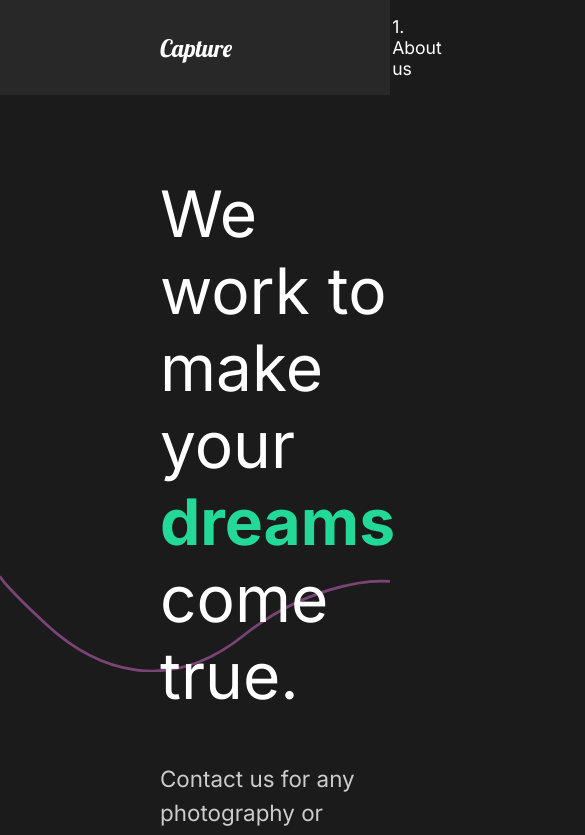
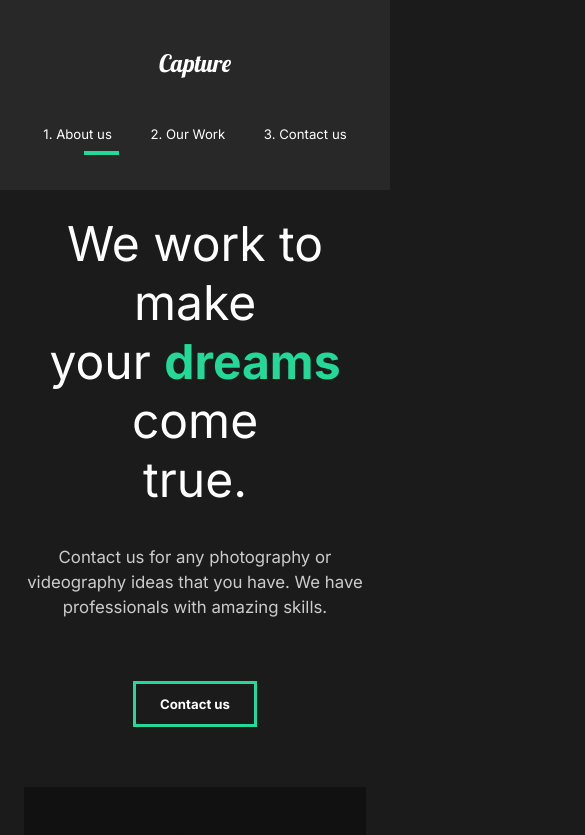
Before and after one commit to fvall/react-capture, a React (Create React App) app: page / in a window 390 px wide. Shown: the top 835 px of the page, 585 px wide, since content can reach past the window. Built offline with nearby package versions, Linux system fonts and the light colour scheme.

Commit message:
final styles and mobile friendly

```diff
--- a/src/components/GlobalStyle.js
+++ b/src/components/GlobalStyle.js
@@ -5,6 +5,15 @@
         margin: 0;
         padding: 0;
         box-sizing: border-box;
+    }
+
+    html {
+        @media (max-width: 1700px) {
+            font-size: 75%;
+        }
+        @media (max-width: 1300px) {
+
+        }
     }
 
     body {
--- a/src/components/Nav.js
+++ b/src/components/Nav.js
@@ -1,8 +1,11 @@
 import React from "react";
 import styled from "styled-components";
 import { Link } from "react-router-dom";
+import { motion } from "framer-motion";
+import { useLocation } from "react-router-dom";
 
 const Nav = () => {
+  const pathname = useLocation();
   return (
     <StyledNav>
       <h1>
@@ -13,12 +16,27 @@
       <ul>
         <li>
           <Link to="/">1. About us</Link>
+          <Line
+            transition={{ duration: 0.75 }}
+            initial={{ width: "0%" }}
+            animate={{ width: pathname.pathname === "/" ? "50%" : "0%" }}
+          />
         </li>
         <li>
           <Link to="/work">2. Our Work</Link>
+          <Line
+            transition={{ duration: 0.75 }}
+            initial={{ width: "0%" }}
+            animate={{ width: pathname.pathname === "/work" ? "50%" : "0%" }}
+          />
         </li>
         <li>
           <Link to="/contact">3. Contact us</Link>
+          <Line
+            transition={{ duration: 0.75 }}
+            initial={{ width: "0%" }}
+            animate={{ width: pathname.pathname === "/contact" ? "50%" : "0%" }}
+          />
         </li>
       </ul>
     </StyledNav>
@@ -53,6 +71,33 @@
     padding-left: 10rem;
     position: relative;
   }
+
+  @media (max-width: 1300px) {
+    flex-direction: column;
+    padding: 2rem 0rem;
+    #logo {
+      display: inline-block;
+      padding: 2rem;
+      font-size: 2rem;
+    }
+    ul {
+      padding: 2rem;
+      justify-content: space-around;
+      width: 100%;
+      li {
+        padding: 0;
+      }
+    }
+  }
+`;
+
+const Line = styled(motion.div)`
+  height: 0.3rem;
+  background: #23d997;
+  width: 0%;
+  position: absolute;
+  bottom: -80%;
+  left: 60%;
 `;
 
 export default Nav;
--- a/src/components/ServicesSection.js
+++ b/src/components/ServicesSection.js
@@ -74,6 +74,9 @@
 const Cards = styled.div`
   display: flex;
   flex-wrap: wrap;
+  @media (max-width: 1300px) {
+    justify-content: center;
+  }
 `;
 
 const Card = styled.div`
--- a/src/components/useScroll.js
+++ b/src/components/useScroll.js
@@ -3,7 +3,7 @@
 
 export const useScroll = () => {
   const controls = useAnimation();
-  const [element, view] = useInView({ threshold: 0.5 });
+  const [element, view] = useInView({ threshold: 0.3 });
   if (view) {
     controls.start("show");
   } else {
--- a/src/pages/ContactUs.js
+++ b/src/pages/ContactUs.js
@@ -46,6 +46,10 @@
   padding: 5rem 10rem;
   color: #353535;
   min-height: 90vh;
+  @media (max-width: 1300px) {
+    padding: 2rem;
+    font-size: 1rem;
+  }
 `;
 
 const Title = styled.div`
--- a/src/pages/OurWork.js
+++ b/src/pages/OurWork.js
@@ -83,6 +83,9 @@
   h2 {
     padding: 1rem 0rem;
   }
+  @media (max-width: 1300px) {
+    padding: 2rem;
+  }
 `;
 
 const Movie = styled(motion.div)`
--- a/src/styles.js
+++ b/src/styles.js
@@ -8,6 +8,12 @@
   justify-content: space-between;
   padding: 5rem 10rem;
   color: white;
+
+  @media (max-width: 1300px) {
+    display: block;
+    padding: 2rem;
+    text-align: center;
+  }
 `;
 
 export const Description = styled.div`
@@ -16,6 +22,12 @@
   padding-right: 5rem;
   h2 {
     font-weight: lighter;
+  }
+  @media (max-width: 1300px) {
+    padding: 0;
+    button {
+      margin: 2rem 0rem 5rem 0rem;
+    }
   }
 `;
 
```
